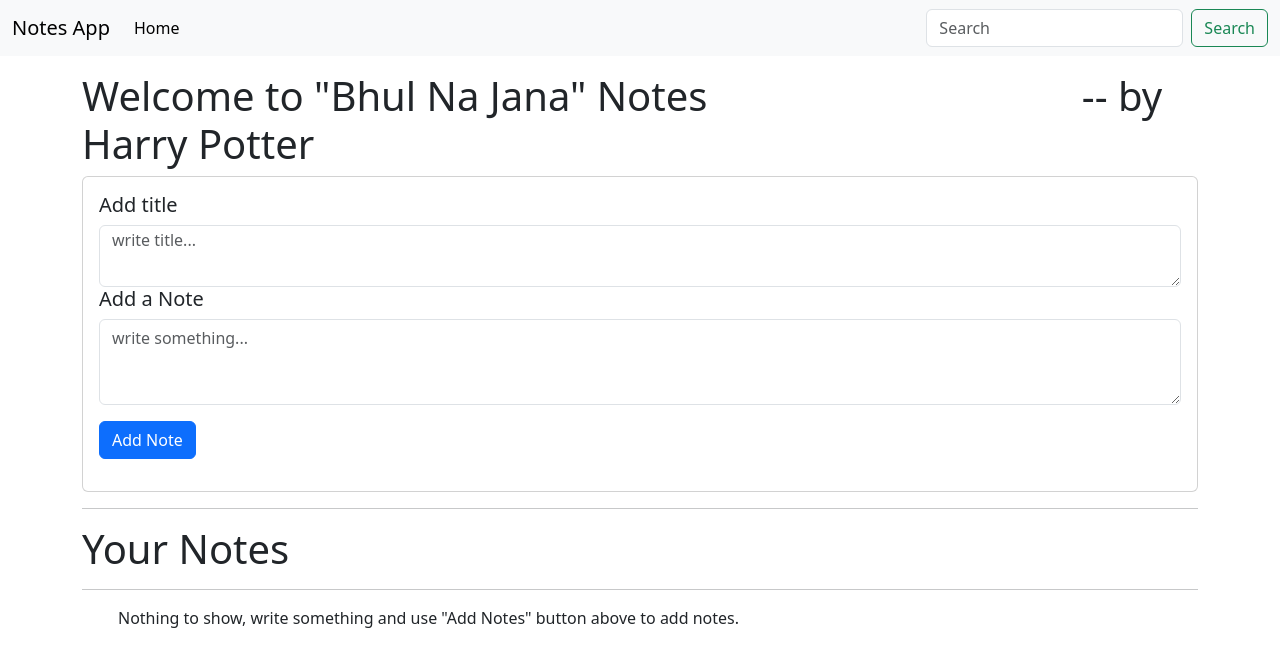
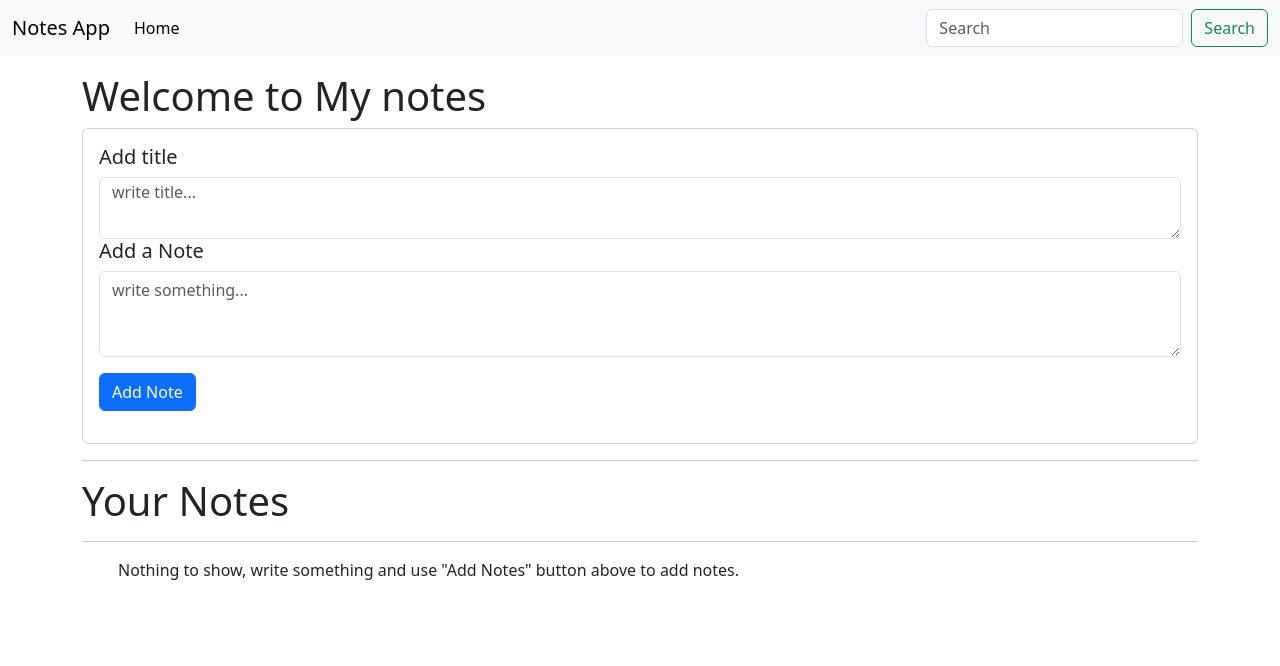
Before and after one commit to shubhamgarhewal/Notes-Taking-Website, a plain HTML site: page index.html in a window 1280 px wide. Drawn offline with nearby package versions, Linux system fonts and the light colour scheme.

Commit message:
changed the name

```diff
--- a/app.js
+++ b/app.js
@@ -112,5 +112,5 @@ search.addEventListener("input", function(){
 /* further features -->
 1. add title to each card.
 2.mark as important
-
+3. search by title.
 */
--- a/index.html
+++ b/index.html
@@ -32,7 +32,7 @@
         </div>
     </nav>
     <div class="container my-3">
-        <h1>Welcome to "Bhul Na Jana" Notes &nbsp;&nbsp;&nbsp;&nbsp;&nbsp;&nbsp;&nbsp;&nbsp;&nbsp;&nbsp;&nbsp;&nbsp;&nbsp;&nbsp;&nbsp;&nbsp;&nbsp;&nbsp;&nbsp;&nbsp;&nbsp;&nbsp;&nbsp;&nbsp;&nbsp;&nbsp;&nbsp;&nbsp;&nbsp;&nbsp;&nbsp;&nbsp;&nbsp;&nbsp;&nbsp;-- by Harry Potter</h1>
+        <h1>Welcome to My notes</h1>
         <div class="card">
             <!-- <div class="form-group"> -->
 
```
Also changed, not shown: 1 other file.
